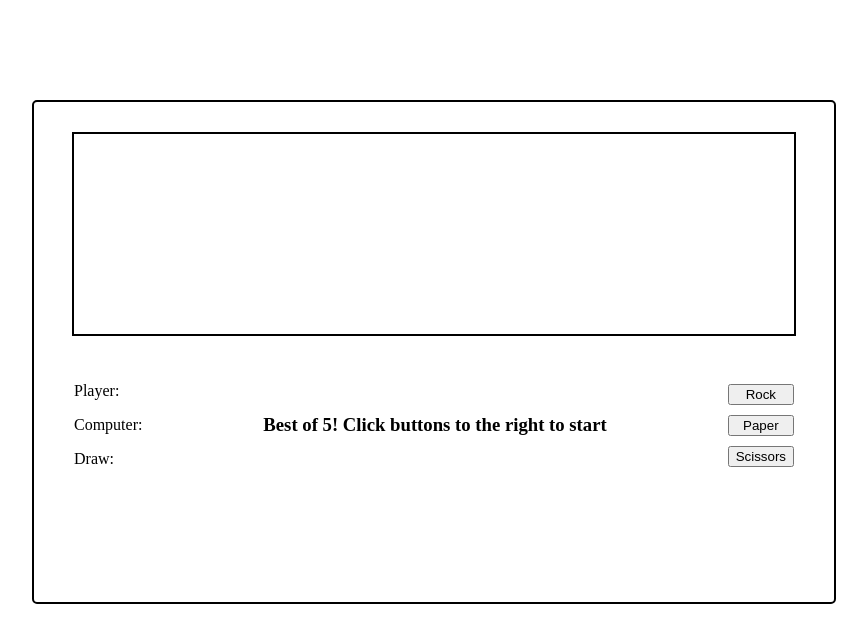
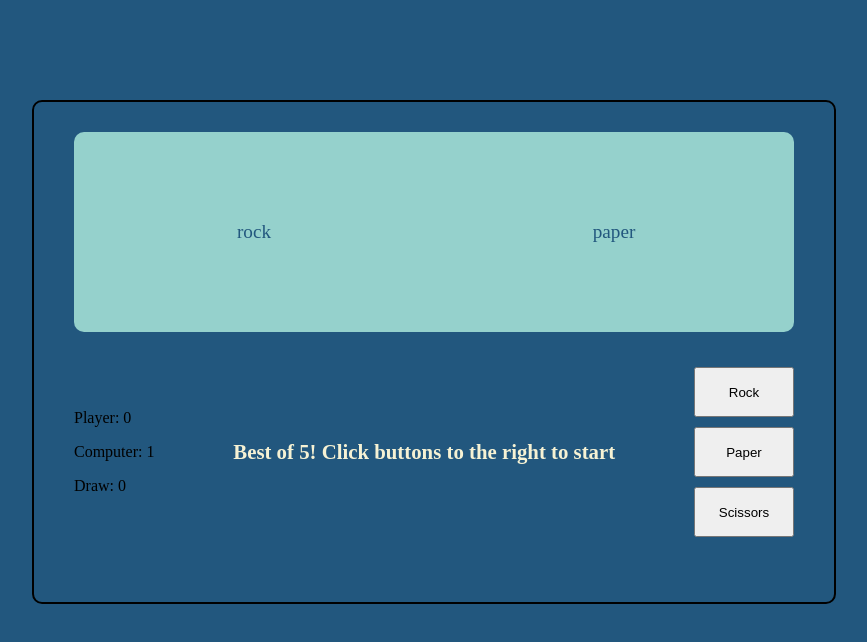
Before and after one commit to DemReaper/Rock-Paper-Scissors, a plain HTML site: page index.html in a window 1280 px wide. Both pictures are taken after a click on the button "Rock". Shown: the whole page, without its empty margins (206-1073 px from the left). Drawn offline with Linux system fonts and the light colour scheme.

Commit message:
add button click functionality

```diff
--- a/app.js
+++ b/app.js
@@ -10,6 +10,9 @@ function computerPlay() {
 
   // generate a random # between 0 and 2
   const randomNum = Math.floor(Math.random() * 3);
+
+  // display choice on monitor
+  computerSide.textContent = options[randomNum];
 
   // return choice from options using random number
   return options[randomNum];
@@ -24,7 +27,7 @@ function playRound(playerSelection, computerSelection) {
   const playerLost = `You lose ${computerSelection} beats ${psLowerCase}!`;
   const playerWin = `You won ${psLowerCase} beats ${computerSelection}!`;
 
-  console.log(`Player: ${psLowerCase}, Computer: ${computerSelection}\n`);
+  playerSide.textContent = psLowerCase;
 
   if (psLowerCase === "rock" && computerSelection === "paper") {
     computerScore++;
@@ -57,12 +60,34 @@ function playRound(playerSelection, computerSelection) {
   return draw;
 }
 
-
 function game(rounds) {
   for (let i = 0; i < rounds; i++) {
     const playerSelection = prompt("rock, paper, or scissors?");
-    console.log(playRound(playerSelection, computerPlay()));
   }
+}
 
-  console.log(`Player score: ${playerScore}\nComputer score: ${computerScore}\nDraws: ${drawScore}`);
+// add click listeners to all button
+const buttons = document.querySelectorAll(".btn");
+const playerSide = document.querySelector(".player-side");
+const computerSide = document.querySelector(".computer-side");
+
+let playerScoreText = document.querySelector(".player-score");
+let computerScoreText = document.querySelector(".computer-score");
+let drawScoreText = document.querySelector(".draw-score")
+let playerSelection;
+
+for(let i = 0; i < buttons.length; i++){
+  // when the player clicks a button
+  buttons[i].addEventListener("click", function() {
+      // store the button's text content as the player's selection
+      playerSelection = this.textContent;
+
+      playRound(playerSelection, computerPlay());
+
+
+      // update score text
+      playerScoreText.textContent = playerScore;
+      computerScoreText.textContent = computerScore;
+      drawScoreText.textContent = drawScore;
+  });
 }
--- a/index.html
+++ b/index.html
@@ -9,7 +9,12 @@
     <div class="main-container">
       <!-- main display monitor -->
       <div class="monitor">
+        <div class="player-side">
 
+        </div>
+        <div class="computer-side">
+
+        </div>
       </div>
 
       <!-- player interaction and score viewing -->
@@ -24,7 +29,7 @@
 
         <!-- game update messages -->
         <div class="message-display">
-          <h3>Best of 5! Click buttons to the right to start</h3>
+          <h3 class="message">Best of 5! Click buttons to the right to start</h3>
         </div>
 
         <!-- player interaction -->
--- a/style.css
+++ b/style.css
@@ -1,16 +1,33 @@
+body {
+  background-color: #22577E;
+}
+
 .main-container {
   width: 800px;
   height: 500px;
   border: 2px solid black;
-  border-radius: 5px;
+  border-radius: 10px;
   margin: 100px auto 0;
 }
 
 .monitor {
+  background-color: #95D1CC;
   width: 90%;
   height: 40%;
-  border: 2px solid black;
+  border-radius: 10px;
   margin: 30px auto;
+  display: flex;
+}
+
+.player-side,
+.computer-side {
+  width: 50%;
+  height: 100%;
+  display: flex;
+  justify-content: center;
+  align-items: center;
+  font-size: 1.2rem;
+  color: #22577E;
 }
 
 .play-area {
@@ -27,5 +44,16 @@
 }
 
 .btn {
+  width: 100px;
+  height: 50px;
   margin: 5px 0;
 }
+
+.btn:hover {
+  cursor: pointer;
+}
+
+.message {
+  color: #F6F2D4;
+  font-size: 1.3rem;
+}
```
